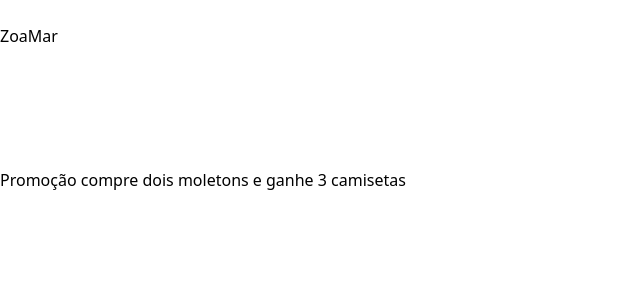
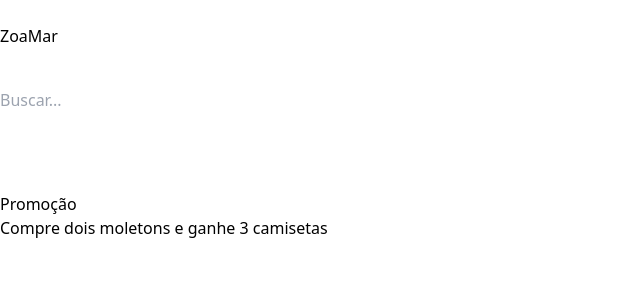
Before and after one commit to vxnillathundxr/frontTeste, a React (Vite) app in the folder frontTesteZoaMar/: page / in a window 1280 px wide. Shown: the top 300 px of the page, without its empty margins (0-640 px from the left). Built offline with nearby package versions, Linux system fonts and the light colour scheme.

Commit message:
5upTeste

```diff
--- a/frontTesteZoaMar/package.json
+++ b/frontTesteZoaMar/package.json
@@ -10,6 +10,7 @@
     "preview": "vite preview"
   },
   "dependencies": {
+    "framer-motion": "^11.2.0",
     "react": "^18.2.0",
     "react-dom": "^18.2.0"
   },
--- a/frontTesteZoaMar/src/components/header.tsx
+++ b/frontTesteZoaMar/src/components/header.tsx
@@ -1,3 +1,5 @@
+import React, { useState } from 'react';
+
 import cartIcon from '../assets/cartIcon.svg'
 import searchIcon from '../assets/searchIcon.svg'
 import userIcon from '../assets/userIcon.svg'
@@ -14,7 +16,13 @@ export function Header(){
                 <div className='flex flex-end justify-end gap-2'>
 
                         <div className="flex gap-5 items-center">
-                            <img src={searchIcon} className="size-6"/>
+                            <div className="border border-white/15 rounded-sm text-sm flex itens-center gap-1 outline-none">
+                            <img src={searchIcon}  id="icone" className="size-6"/>
+                                <input className="bg-transparent" placeholder='Buscar...' />
+                            </div>
+
+
+
                             <img src={userIcon}  className="size-6"/>
                             <img src={cartIcon}  className="size-6"/>
                         </div>
--- a/frontTesteZoaMar/src/components/subHeader.tsx
+++ b/frontTesteZoaMar/src/components/subHeader.tsx
@@ -1,7 +1,10 @@
 export function SubHeader(){
     return(
         <div className="text-black font-bold">
-              <h1>Promoção compre dois moletons e ganhe 3 camisetas</h1>
+            <div className="flex flex-col">
+              <h1>Promoção</h1>
+              <p>Compre dois moletons e ganhe 3 camisetas</p>
+            </div>
         </div>
         // <div>
         //     <input placeholder="Buscar..."/>
```
Also changed, not shown: frontTesteZoaMar/src/components/search.tsx (added, +14 -0 lines), 1 other file (tests, documents, lock files or other folders).
